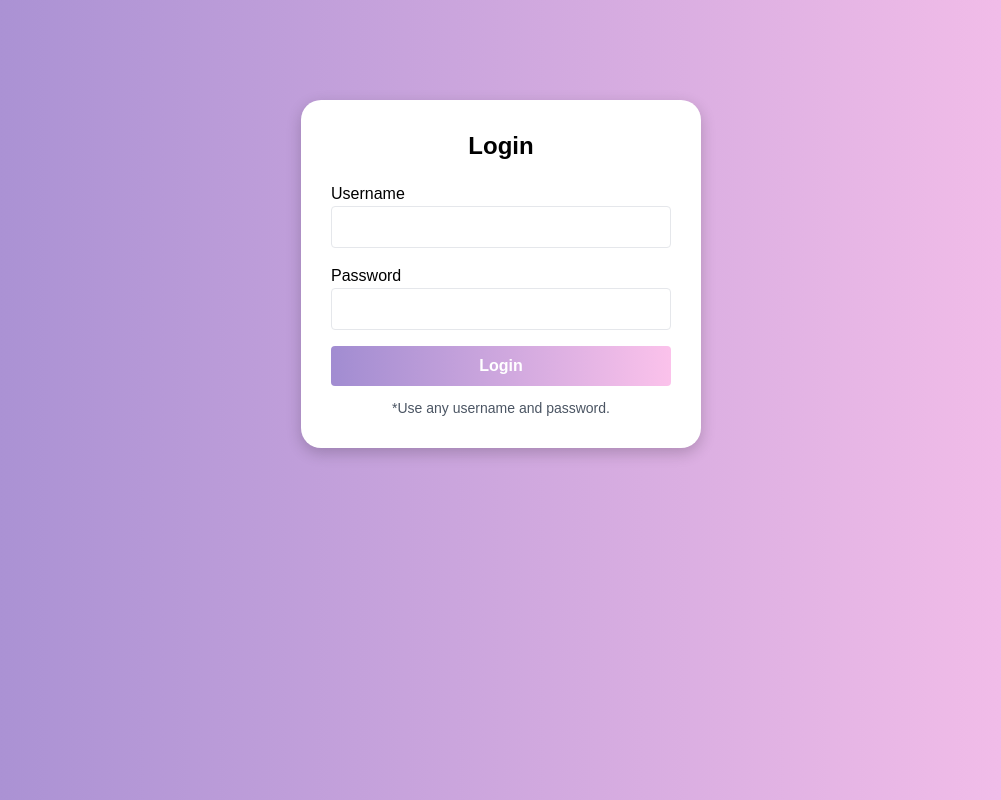
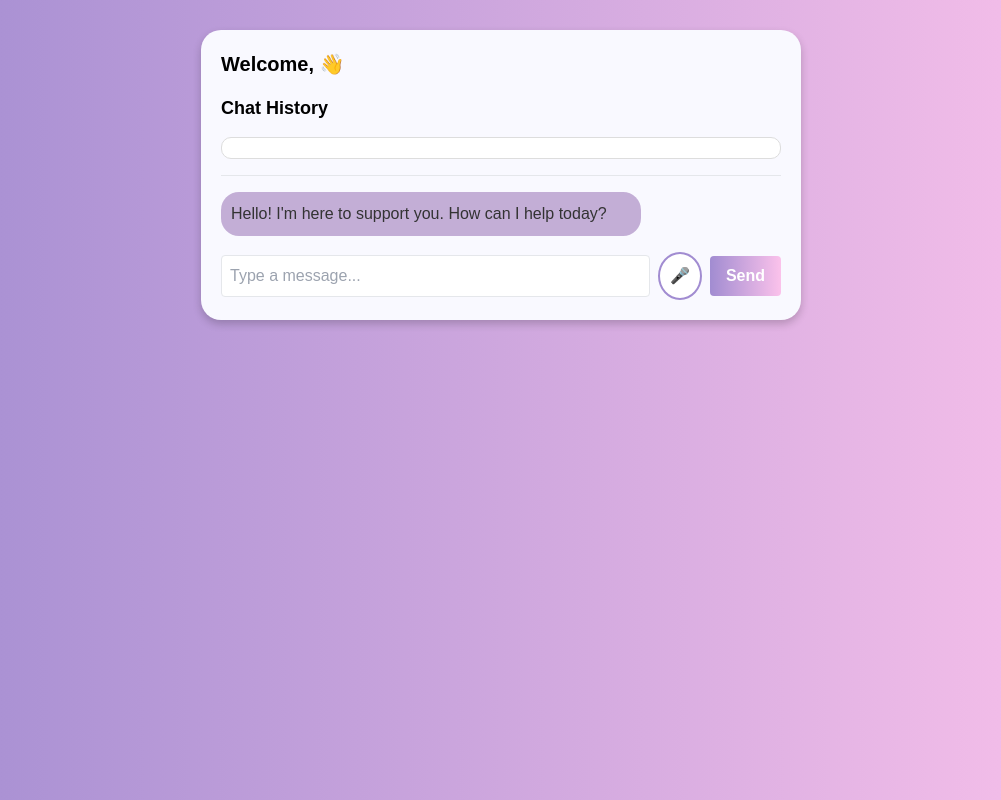
Before and after one commit to palak812/mental-awareness-chatbot, a plain HTML site: page index.html in a window 1280 px wide. Shown: the whole page, without its empty margins (139-1140 px from the left). Drawn offline with nearby package versions, Linux system fonts and the light colour scheme.

Commit message:
Add files via upload

```diff
--- a/index.html
+++ b/index.html
@@ -3,7 +3,8 @@
 <head>
     <meta charset="UTF-8">
     <meta name="viewport" content="width=device-width, initial-scale=1.0">
-    <title>Login | Mental Health Chatbot</title>
+    <title>Mental Health Chatbot</title>
+
     <link rel="stylesheet" href="https://cdn.jsdelivr.net/npm/tailwindcss@2.2.3/dist/tailwind.min.css">
 
     <style>
@@ -11,56 +12,184 @@
             background: linear-gradient(to right, #a18cd1, #fbc2eb);
             font-family: 'Poppins', sans-serif;
         }
-        .login-box {
-            max-width: 400px;
-            margin: 100px auto;
-            background: white;
-            padding: 30px;
+        .chat-window {
+            background-color: #f9f9ff;
             border-radius: 20px;
-            box-shadow: 0 5px 15px rgba(0,0,0,0.2);
+            max-width: 600px;
+            margin: 30px auto;
+            padding: 20px;
+            box-shadow: 0 4px 8px rgba(0,0,0,0.2);
         }
-        .button {
+        .bot-message, .user-message {
+            border-radius: 18px;
+            padding: 10px;
+            margin: 10px 0;
+            max-width: 75%;
+        }
+        .bot-message {
+            background-color: #c3aed6;
+            color: #333;
+        }
+        .user-message {
+            background-color: #a3d8f4;
+            margin-left: auto;
+            color: #111;
+        }
+        .send-button {
             background: linear-gradient(to right, #a18cd1, #fbc2eb);
             color: white;
         }
-        .button:hover {
-            background: linear-gradient(to right, #9376b7, #e7b3db);
+        .send-button:hover {
+            background: linear-gradient(to right, #8d74c4, #e6b4d7);
+        }
+        .mic-button {
+            background: #fff;
+            border: 2px solid #a18cd1;
+            padding: 10px;
+            border-radius: 50%;
+            cursor: pointer;
+        }
+        .spinner {
+            border: 4px solid rgba(0, 0, 0, 0.1);
+            border-top-color: #333;
+            border-radius: 50%;
+            width: 36px;
+            height: 36px;
+            margin: 10px auto;
+            animation: spin 1s linear infinite;
+        }
+        @keyframes spin {
+            to { transform: rotate(360deg); }
+        }
+
+        /* History Box */
+        .history-box {
+            background: white;
+            padding: 10px;
+            border-radius: 10px;
+            margin-top: 15px;
+            max-height: 150px;
+            overflow-y: auto;
+            border: 1px solid #ddd;
         }
     </style>
 </head>
 
 <body>
 
-<div class="login-box">
-    <h2 class="text-2xl font-bold text-center mb-5">Login</h2>
+<div class="chat-window">
 
-    <label>Username</label>
-    <input type="text" id="username" class="w-full border p-2 rounded mb-4">
+    <h2 class="text-xl font-bold mb-4">Welcome, <span id="userDisplay"></span> 👋</h2>
 
-    <label>Password</label>
-    <input type="password" id="password" class="w-full border p-2 rounded mb-4">
+    <h3 class="text-lg font-semibold mb-2">Chat History</h3>
+    <div id="history" class="history-box text-sm"></div>
 
-    <button class="button w-full py-2 rounded font-bold" onclick="login()">Login</button>
+    <hr class="my-4">
 
-    <p class="text-center mt-3 text-sm text-gray-600">
-        *Use any username and password.
-    </p>
+    <div id="chat-content">
+        <div class="bot-message">
+            Hello! I'm here to support you. How can I help today?
+        </div>
+    </div>
+
+    <div class="flex items-center mt-4">
+        <input type="text" id="user-input" class="flex-grow border p-2 rounded" placeholder="Type a message...">
+
+        <!-- 🎤 Voice Button -->
+        <button class="mic-button ml-2" onclick="startVoice()">
+            🎤
+        </button>
+
+        <button class="send-button ml-2 px-4 py-2 rounded font-bold" onclick="sendMessage()">Send</button>
+    </div>
+
 </div>
 
 <script>
-    function login() {
-        let user = document.getElementById('username').value.trim();
-        let pass = document.getElementById('password').value.trim();
+    // Load username
+    document.getElementById("userDisplay").innerText = localStorage.getItem("loggedUser");
 
-        if (user === "" || pass === "") {
-            alert("Please fill in both fields");
+    // Load Chat History
+    function loadHistory() {
+        let history = JSON.parse(localStorage.getItem("chatHistory")) || [];
+        let box = document.getElementById("history");
+        box.innerHTML = "";
+
+        history.forEach(item => {
+            box.innerHTML += `<p>• ${item}</p>`;
+        });
+    }
+
+    loadHistory();
+
+
+    // Save history
+    function saveHistory(text) {
+        let history = JSON.parse(localStorage.getItem("chatHistory")) || [];
+        history.push(text);
+        localStorage.setItem("chatHistory", JSON.stringify(history));
+        loadHistory();
+    }
+
+
+    // Chat API Function
+    async function displayResponse(prompt) {
+        const chatContent = document.getElementById('chat-content');
+
+        chatContent.innerHTML += `<div class="user-message">${prompt}</div>`;
+        saveHistory(prompt);
+
+        chatContent.innerHTML += '<div class="spinner"></div>';
+
+        try {
+            const response = await fetch("https://backend.buildpicoapps.com/aero/run/llm-api?pk=v1-Z0FBQUFBQm93bExvVlJyQjFUR3pscEsxVTZDdk1QOE9rTFF3SU9iczJIR3N0VHJjSFVpU20xVzZoS29RbGJGRGY1dkFwOF9SOEdZOFJMZ3pyMThMWUFQYlA3SHItcndwVVE9PQ==", {
+                method: "POST",
+                headers: { "Content-Type": "application/json" },
+                body: JSON.stringify({ prompt })
+            });
+
+            const result = await response.json();
+            chatContent.innerHTML = chatContent.innerHTML.replace('<div class="spinner"></div>', '');
+
+            if (result.status === "success") {
+                chatContent.innerHTML += `<div class="bot-message">${result.text}</div>`;
+            } else {
+                chatContent.innerHTML += `<div class="bot-message">Something went wrong.</div>`;
+            }
+
+        } catch (error) {
+            chatContent.innerHTML += `<div class="bot-message">Connection error. Try again.</div>`;
+        }
+    }
+
+
+    // Send Button
+    function sendMessage() {
+        const input = document.getElementById("user-input");
+        let text = input.value.trim();
+
+        if (text !== "") {
+            input.value = "";
+            displayResponse(text);
+        }
+    }
+
+
+    // 🎤 Voice Command
+    function startVoice() {
+        if (!("webkitSpeechRecognition" in window)) {
+            alert("Your browser does not support voice recognition.");
             return;
         }
 
-        // Save username for chat page
-        localStorage.setItem("loggedUser", user);
+        const recognition = new webkitSpeechRecognition();
+        recognition.lang = "en-US";
+        recognition.start();
 
-        window.location.href = "chatbot.html";
+        recognition.onresult = function(event) {
+            const text = event.results[0][0].transcript;
+            document.getElementById("user-input").value = text;
+        };
     }
 </script>
 
```
